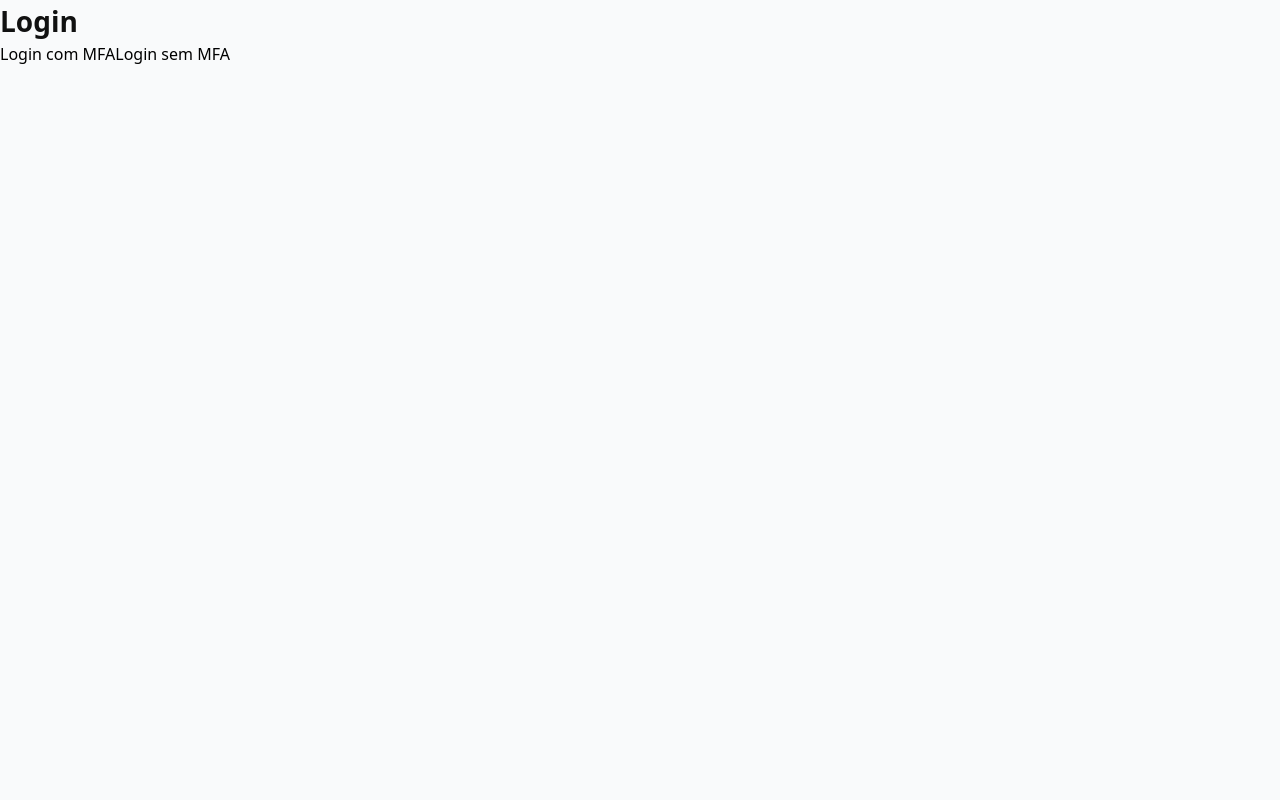
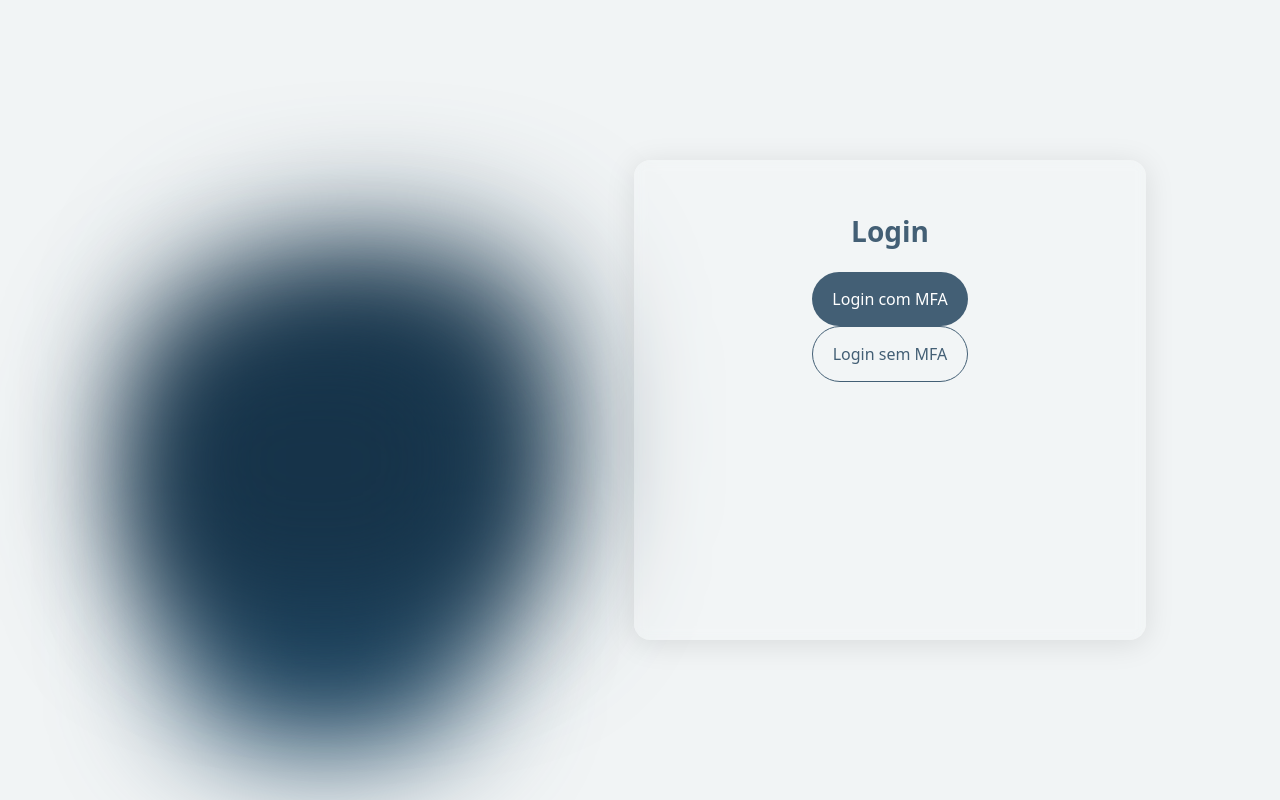
Before and after one commit to Stheffane/auth-mfa-frontend, a React (Vite) app: page /login in a window 1280 px wide. Built offline with nearby package versions, Linux system fonts and the light colour scheme.

Commit message:
feat(ui): add button component with variants

```diff
--- a/src/pages/LoginPage.tsx
+++ b/src/pages/LoginPage.tsx
@@ -1,19 +1,21 @@
 import { useAuth } from '../modules/auth/hooks/useAuth';
+import { ButtonAction } from '../shared/components/Button';
+import { PageBody } from '../shared/components/PageBody';
 
 export function LoginPage() {
   const { login, status } = useAuth();
 
   return (
-    <div>
+    <PageBody>
       <h1>Login</h1>
-      <button onClick={() => login('mfa@user.com', '123')}>
+      <ButtonAction onClick={() => login('mfa@user.com', '123')} variant='primary'>
         Login com MFA
-      </button>
-      <button onClick={() => login('user@test.com', '123')}>
+      </ButtonAction>
+      <ButtonAction onClick={() => login('user@test.com', '123')} variant='secondary'>
         Login sem MFA
-      </button>
+      </ButtonAction>
 
       {status === 'loading' && <p>Loading...</p>}
-    </div>
+    </PageBody>
   );
 }
--- /dev/null
+++ b/src/shared/components/Button/index.tsx
@@ -0,0 +1,16 @@
+
+import type { ButtonHTMLAttributes, ReactNode } from "react";
+import { Button } from "./styles";
+
+type ButtonProps = ButtonHTMLAttributes<HTMLButtonElement> & {
+  children: ReactNode
+  variant: 'primary' | 'secondary'
+}
+
+export function ButtonAction({ children, variant, ...props }: ButtonProps) {
+  return (
+    <Button $variant={variant} {...props}>
+      {children}
+    </Button>
+  )
+}
--- /dev/null
+++ b/src/shared/components/Button/styles.ts
@@ -0,0 +1,26 @@
+import styled, { css } from "styled-components";
+
+type ButtonProps = {
+  $variant: 'primary' | 'secondary'
+}
+
+export const Button = styled.button<ButtonProps>`
+  padding: 15px 20px;
+  border-radius: 50px;
+  cursor: pointer;
+
+  ${({ $variant }) =>
+    $variant === "primary" &&
+    css`
+    background-color: #435f75;
+    color: #fff;
+  `}
+
+  ${({ $variant }) =>
+    $variant === "secondary" &&
+    css`
+    background-color: transparent;
+    border: 1px solid #435f75;
+    color: #435f75;
+  `}
+`;
```
